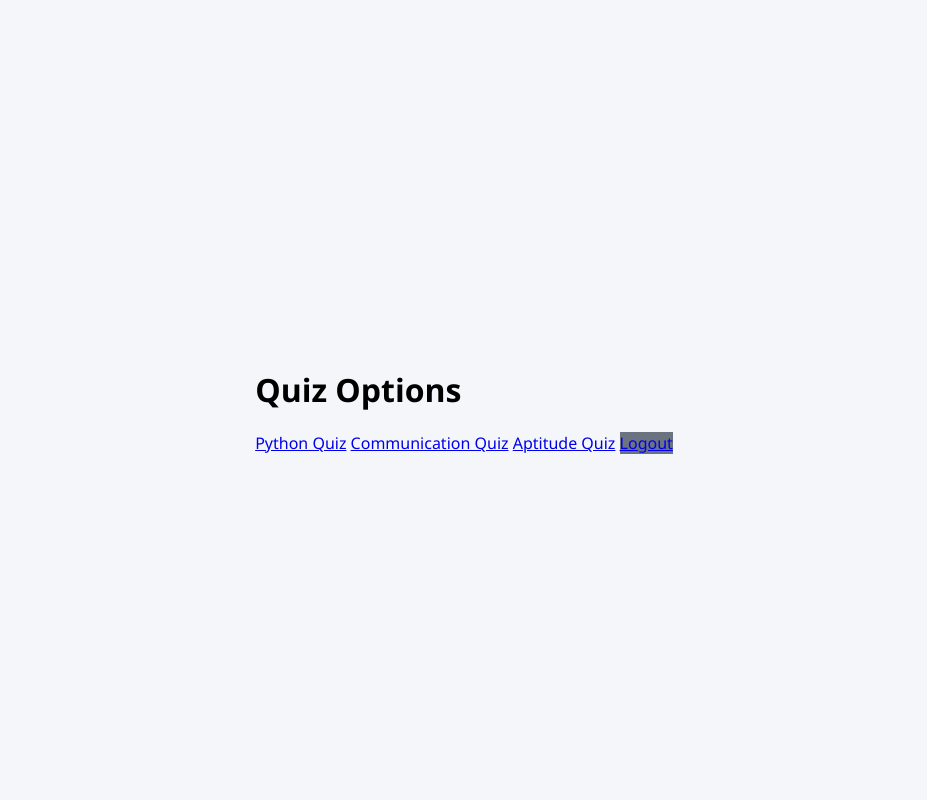
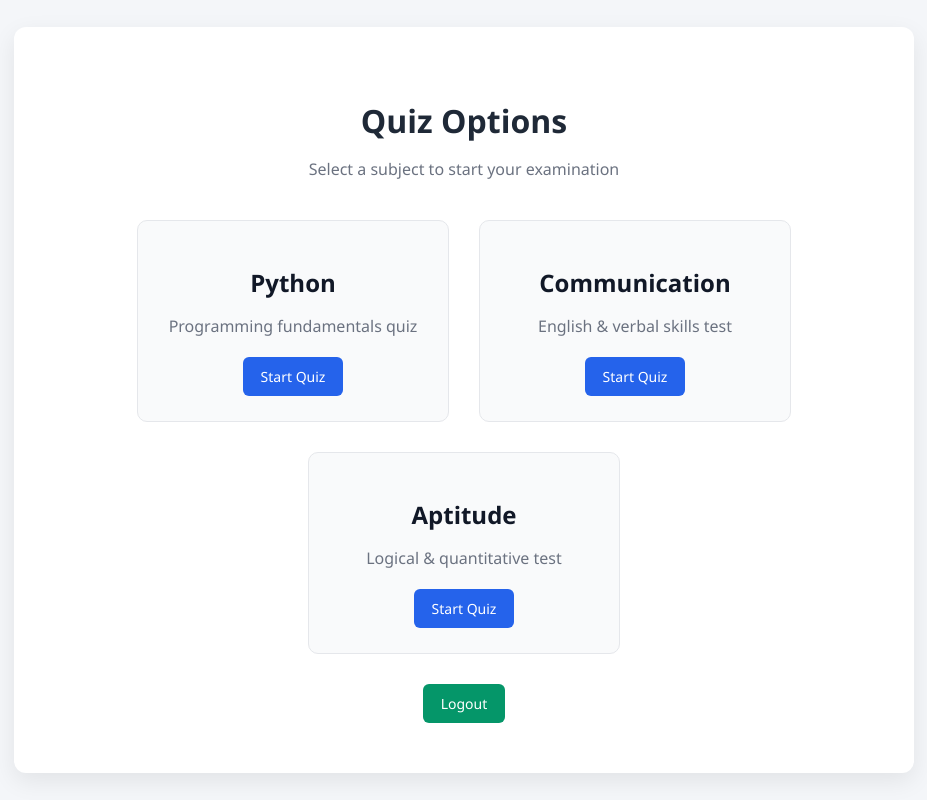
Before and after one commit to almubeen-official/final-year-quiz-game-application-, a Flask app: page /options in a window 1280 px wide. Shown: the whole page, without its empty margins (176-1103 px from the left). Run offline with Flask 3, Linux system fonts and the light colour scheme; a user stored in the database is signed in.

Commit message:
Update options.html

```diff
--- a/templates/options.html
+++ b/templates/options.html
@@ -2,17 +2,70 @@
 <html>
 <head>
     <title>Quiz Options</title>
-    <link rel="stylesheet" href="{{ url_for('static', filename='style.css') }}">
+
+    <link rel="stylesheet"
+          href="{{ url_for('static', filename='style.css') }}">
 </head>
+
 <body>
-<div class="container">
-    <h1>Quiz Options</h1>
 
-    <a href="/quiz/python">Python Quiz</a>
-    <a href="/quiz/communication">Communication Quiz</a>
-    <a href="/quiz/aptitude">Aptitude Quiz</a>
+<div class="dashboard-wrapper">
 
-    <a href="/" style="background:#6b7280;">Logout</a>
+    <div class="dashboard-box">
+
+        <h1>Quiz Options</h1>
+        <p class="subtitle">
+            Select a subject to start your examination
+        </p>
+
+        <div class="role-container">
+
+            <!-- PYTHON -->
+            <div class="role-card">
+                <h2>Python</h2>
+                <p>Programming fundamentals quiz</p>
+
+                <a href="/quiz/python"
+                   class="role-btn">
+                   Start Quiz
+                </a>
+            </div>
+
+            <!-- COMMUNICATION -->
+            <div class="role-card">
+                <h2>Communication</h2>
+                <p>English & verbal skills test</p>
+
+                <a href="/quiz/communication"
+                   class="role-btn">
+                   Start Quiz
+                </a>
+            </div>
+
+            <!-- APTITUDE -->
+            <div class="role-card">
+                <h2>Aptitude</h2>
+                <p>Logical & quantitative test</p>
+
+                <a href="/quiz/aptitude"
+                   class="role-btn">
+                   Start Quiz
+                </a>
+            </div>
+
+        </div>
+
+        <!-- LOGOUT -->
+        <div style="margin-top:30px;">
+            <a href="/"
+               class="role-btn staff">
+               Logout
+            </a>
+        </div>
+
+    </div>
+
 </div>
+
 </body>
 </html>
```
